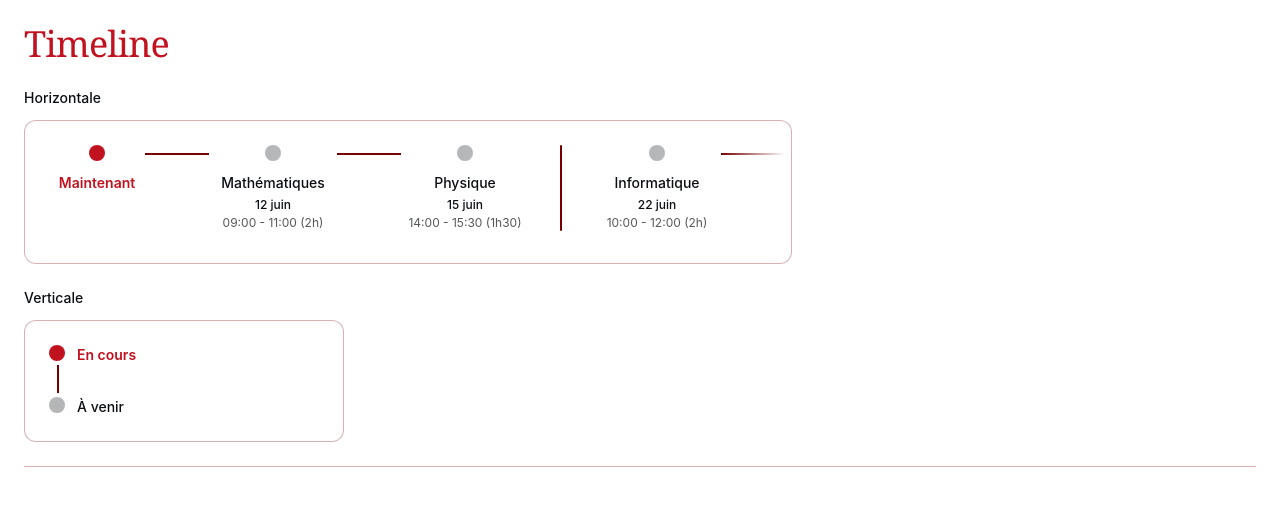
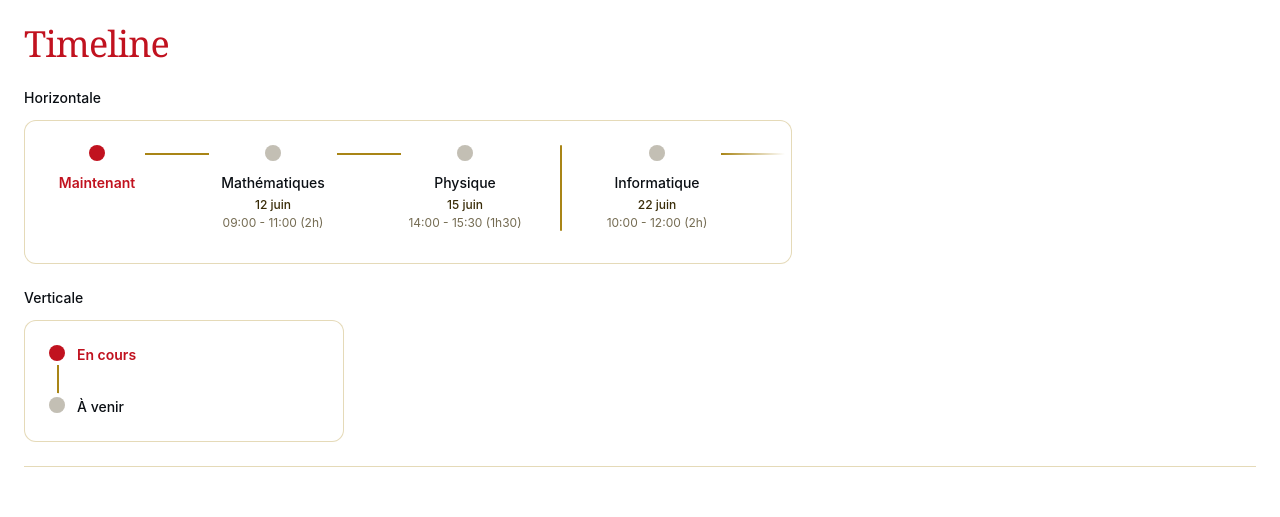
Before and after one commit to FRFlo/common-ui, a SvelteKit app: page / in a window 1280 px wide. Shown: the top 517 px of the page. Built offline with nearby package versions, Linux system fonts and the light colour scheme.

Commit message:
style(ui): harmoniser la palette et le thème

```diff
--- a/src/routes/+page.svelte
+++ b/src/routes/+page.svelte
@@ -8,7 +8,7 @@
 </svelte:head>
 
 <main
-	class="flex min-h-screen flex-col bg-background px-6 pb-6 text-foreground scheme-light [--surface:white] [--ink:var(--color-ink)] [--accent:var(--color-crimson)] [--outline:var(--color-burgundy)] [--muted:var(--color-ink)] dark:scheme-dark dark:[--surface:var(--color-ink)] dark:[--ink:var(--color-gold-light)] dark:[--accent:#ff6b6b] dark:[--outline:var(--color-gold)] dark:[--muted:var(--color-gold-light)]"
+	class="flex min-h-screen flex-col bg-background px-6 pb-6 text-foreground"
 	aria-label="Collection de composants"
 >
 	<section class="border-b border-border/30 py-6" aria-labelledby="timeline-title">
--- a/src/routes/layout.css
+++ b/src/routes/layout.css
@@ -1,17 +1,52 @@
 @import "tailwindcss";
 
 @theme {
-	--color-crimson: #c1121f;
-	--color-burgundy: #780000;
-	--color-gold: #d4af37;
-	--color-gold-light: #f6d365;
-	--color-ink: #0b0f14;
-}
+	/* Core red-and-gold palette */
+	--color-crimson-50: #fff1f1;
+	--color-crimson-100: #ffe0e0;
+	--color-crimson-200: #ffc7c7;
+	--color-crimson-300: #ffa0a0;
+	--color-crimson-400: #ff6b6b;
+	--color-crimson-500: #e63946;
+	--color-crimson-600: #c1121f;
+	--color-crimson-700: #a30e19;
+	--color-crimson-800: #780000;
+	--color-crimson-900: #520008;
+	--color-gold-50: #fffbea;
+	--color-gold-100: #fff3c4;
+	--color-gold-200: #ffe68a;
+	--color-gold-300: #f6d365;
+	--color-gold-400: #e6bd42;
+	--color-gold-500: #d4af37;
+	--color-gold-600: #a98516;
+	--color-gold-700: #80620d;
+	--color-gold-800: #5c470b;
+	--color-gold-900: #392c08;
 
-@theme inline {
+	/* Semantic colors used by components */
 	--color-background: var(--surface);
 	--color-foreground: var(--ink);
 	--color-primary: var(--accent);
 	--color-border: var(--outline);
 	--color-muted-foreground: var(--muted);
 }
+
+:root {
+	color-scheme: light;
+	--surface: #ffffff;
+	--ink: #0b0f14;
+	--accent: var(--color-crimson-600);
+	--outline: var(--color-gold-600);
+	--muted: #392c08;
+}
+
+@media (prefers-color-scheme: dark) {
+	:root {
+		color-scheme: dark;
+		--surface: #0b0f14;
+		--ink: #fff3c4;
+		--accent: var(--color-crimson-300);
+		--outline: var(--color-gold-400);
+		--muted: #ffe68a;
+	}
+}
```
